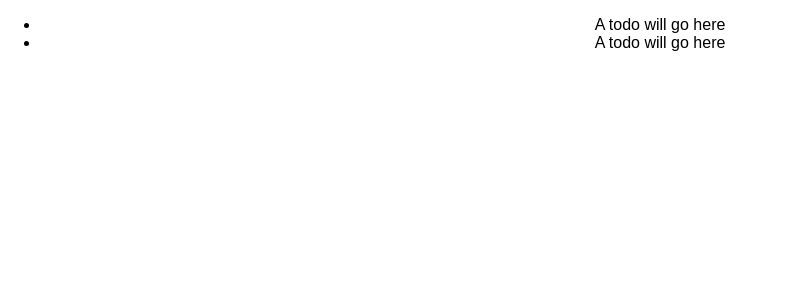
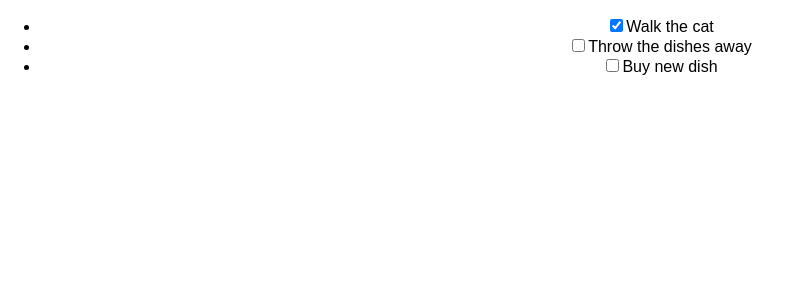
Before and after one commit to kel7774/react-to-do, a React (Create React App) app: page / in a window 1280 px wide. Shown: the top 300 px of the page, without its empty margins (0-790 px from the left). Built offline with nearby package versions, Linux system fonts and the light colour scheme.

Commit message:
Checkpoint 7:State and Props: completed

```diff
--- a/src/App.js
+++ b/src/App.js
@@ -4,12 +4,23 @@ import ToDo from './components/ToDo.js';
 
 
 class App extends Component {
+  constructor(props) {
+    super(props);
+    this.state = {
+      todos: [
+        { description: 'Walk the cat', isCompleted: true },
+        { description: 'Throw the dishes away', isCompleted: false },
+        { description: 'Buy new dish', isCompleted: false }
+      ]
+    };
+  }
   render() {
     return (
       <div className="App">
       <ul>
-        <ToDo />
-        <ToDo />
+       { this.state.todos.map( (todo, index) =>
+            <ToDo key={ index } description = { todo.description } isCompleted={ todo.isCompleted } />
+          )}
       </ul>
       </div>
     );
--- a/src/components/ToDo.js
+++ b/src/components/ToDo.js
@@ -3,7 +3,10 @@ import React, { Component } from 'react';
 class ToDo extends Component {
   render() {
     return (
-      <li> A todo will go here </li>
+      <li>
+       <input type="checkbox" checked={ this.props.isCompleted } />
+       <span>{ this.props.description }</span>
+      </li>
     );
   }
 }
```
